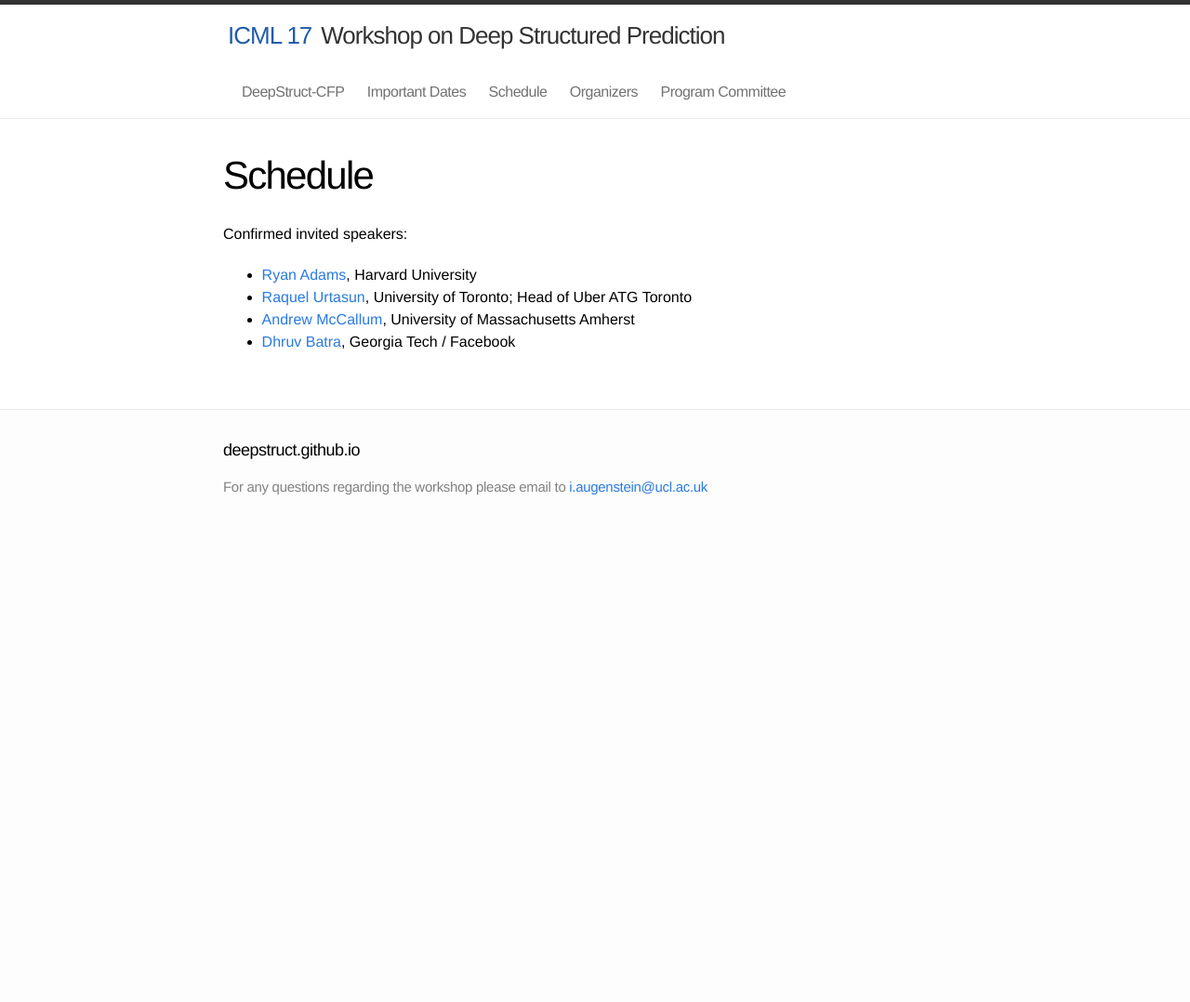
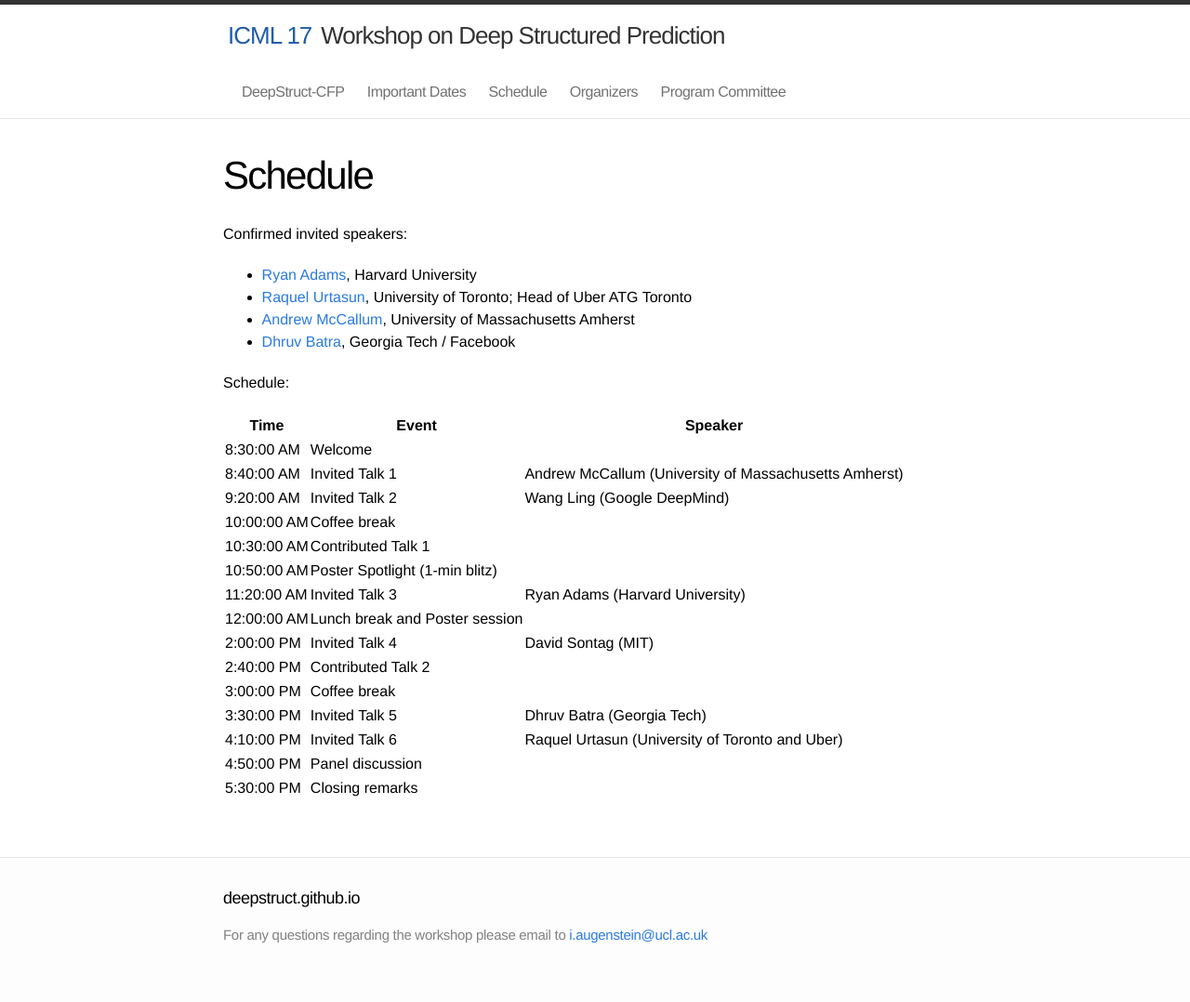
Before and after one commit to deepstruct/deepstruct.github.io, a Jekyll site: the page built from ICML17/3_schedule.md, in a window 1280 px wide. Shown: the whole page at 93% size. Built offline with Jekyll 4.4.1, drawn with Linux system fonts in a browser that asks for light colours; before the commit the page ends 900 px from its top, so only the background shows below that.

Commit message:
Update 3_schedule.md

```diff
--- a/ICML17/3_schedule.md
+++ b/ICML17/3_schedule.md
@@ -10,3 +10,23 @@
 * [Raquel Urtasun](https://www.cs.toronto.edu/~urtasun/), University of Toronto; Head of Uber ATG Toronto
 * [Andrew McCallum](https://people.cs.umass.edu/~mccallum/), University of Massachusetts Amherst
 * [Dhruv Batra](http://www.cc.gatech.edu/~dbatra/index.html), Georgia Tech / Facebook
+
+Schedule:
+
+| Time          |  Event        |  Speaker |
+| ------------- | ------------- | -------------
+|  8:30:00 AM   |  Welcome  |
+|  8:40:00 AM | Invited Talk 1  | Andrew McCallum (University of Massachusetts Amherst) |
+|  9:20:00 AM  |  Invited Talk 2  |  Wang Ling (Google DeepMind)  |
+|  10:00:00 AM  |  Coffee break   |
+|  10:30:00 AM  |  Contributed Talk 1   |  |
+|  10:50:00 AM  |  Poster Spotlight (1-min blitz) |    |
+|  11:20:00 AM  |  Invited Talk 3  |  Ryan Adams (Harvard University)  |
+|  12:00:00 AM  |  Lunch break and Poster session  |  |
+|  2:00:00 PM   |  Invited Talk 4  |  David Sontag (MIT)  |  |
+|  2:40:00 PM   |   Contributed Talk 2  |   |
+|  3:00:00 PM   |  Coffee break  |  |
+|  3:30:00 PM   |  Invited Talk 5  |  Dhruv Batra (Georgia Tech) |
+|  4:10:00 PM   |  Invited Talk 6  |  Raquel Urtasun (University of Toronto and Uber) |
+|  4:50:00 PM   | Panel discussion  |
+|  5:30:00 PM   |  Closing remarks  |    |
```
